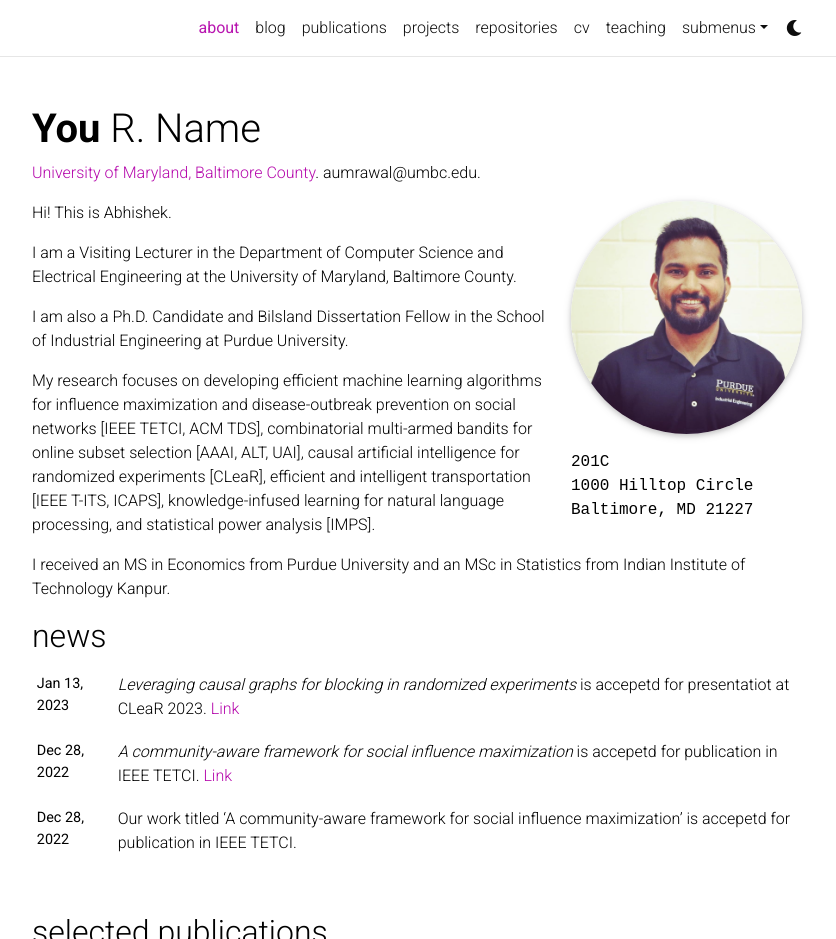
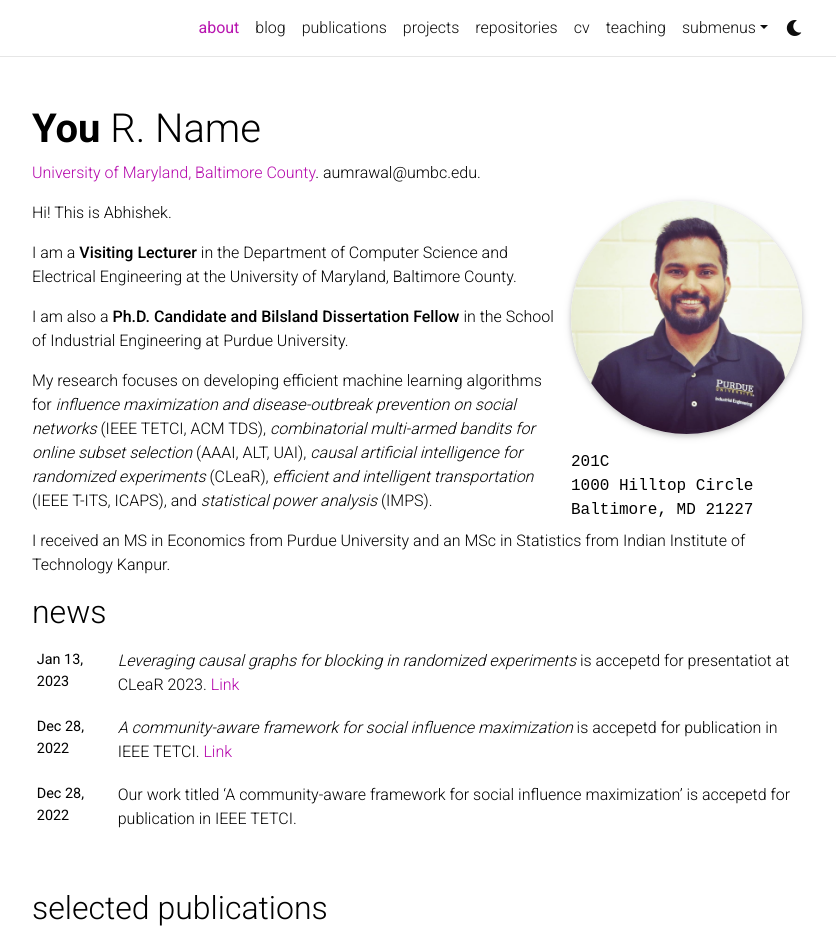
Before and after one commit to abhishekumrawal/old-website, a Jekyll site: the page built from _pages/about.md, in a window 1280 px wide and 1253 px high, cut to the strip 0-939 px from the top of the window. Shown: the whole strip, without its empty margins (223-1059 px from the left). Built offline with Jekyll 4.4.1, drawn with Linux system fonts in a browser that asks for light colours; full-size pictures stand in for the smaller copies a plugin makes; comment, search, counter and statistics services are not loaded; a style sheet for code colours, icons or effects is not loaded.

Commit message:
Update about.md

```diff
--- a/_pages/about.md
+++ b/_pages/about.md
@@ -21,12 +21,12 @@ social: true  # includes social icons at the bottom of the page
 
 Hi! This is Abhishek.
 
-I am a Visiting Lecturer in the Department of Computer Science and Electrical Engineering at the University of Maryland, Baltimore County.
+I am a **Visiting Lecturer** in the Department of Computer Science and Electrical Engineering at the University of Maryland, Baltimore County.
 
-I am also a Ph.D. Candidate and Bilsland Dissertation Fellow in the School of Industrial Engineering at Purdue University.
+I am also a **Ph.D. Candidate and Bilsland Dissertation Fellow** in the School of Industrial Engineering at Purdue University.
 
-My research focuses on developing efficient machine learning algorithms for influence maximization and disease-outbreak prevention
-on social networks [IEEE TETCI, ACM TDS], combinatorial multi-armed bandits for online subset selection [AAAI, ALT, UAI], causal artificial intelligence for randomized experiments [CLeaR], efficient and intelligent transportation [IEEE T-ITS, ICAPS], knowledge-infused learning for natural language processing, and statistical power analysis [IMPS].
+My research focuses on developing efficient machine learning algorithms for *influence maximization and disease-outbreak prevention
+on social networks* (IEEE TETCI, ACM TDS), *combinatorial multi-armed bandits for online subset selection* (AAAI, ALT, UAI), *causal artificial intelligence for randomized experiments* (CLeaR), *efficient and intelligent transportation* (IEEE T-ITS, ICAPS), and *statistical power analysis* (IMPS).
 
 I received an MS in Economics from Purdue University and an MSc in Statistics from Indian Institute of Technology Kanpur.
 
```
